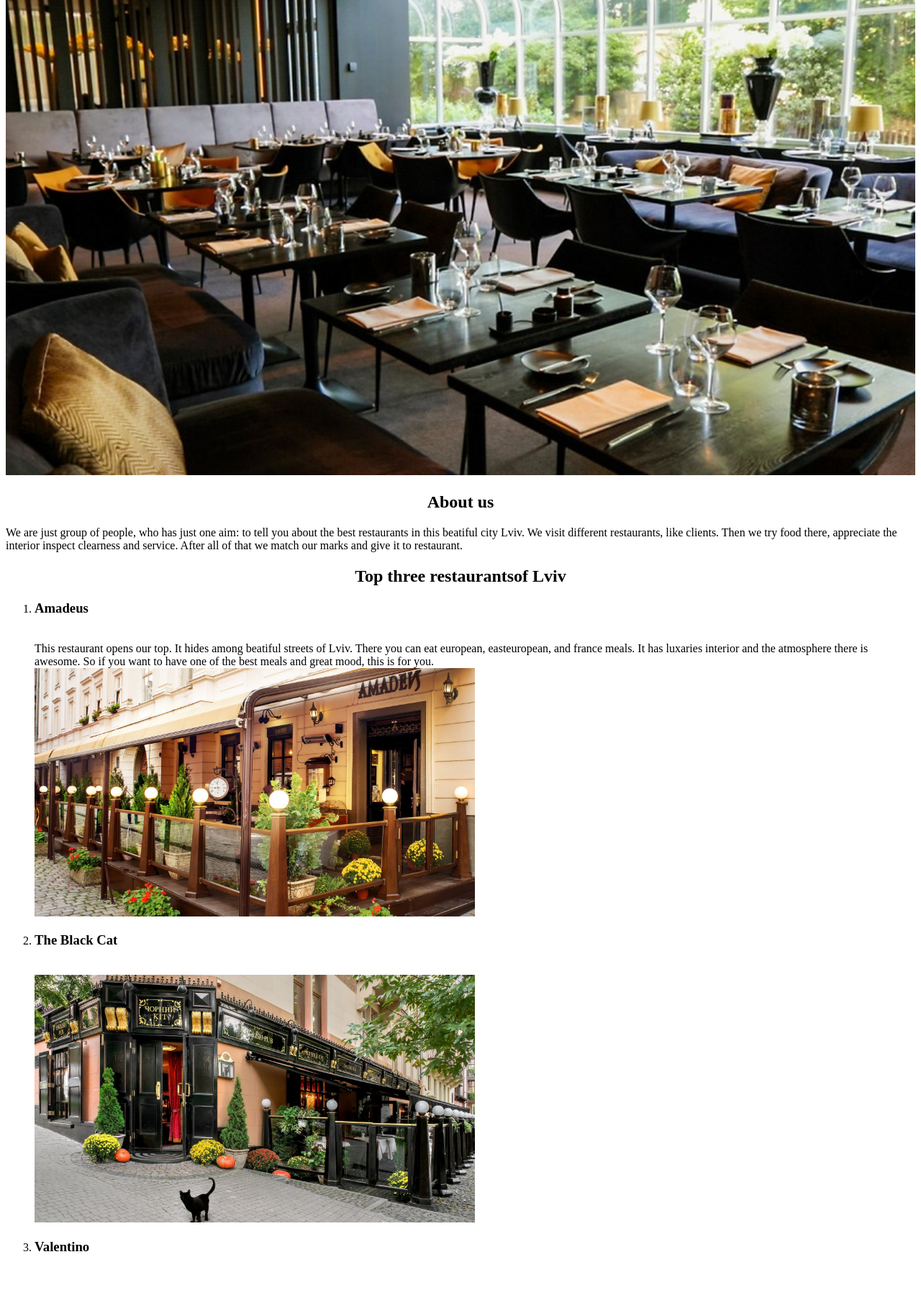
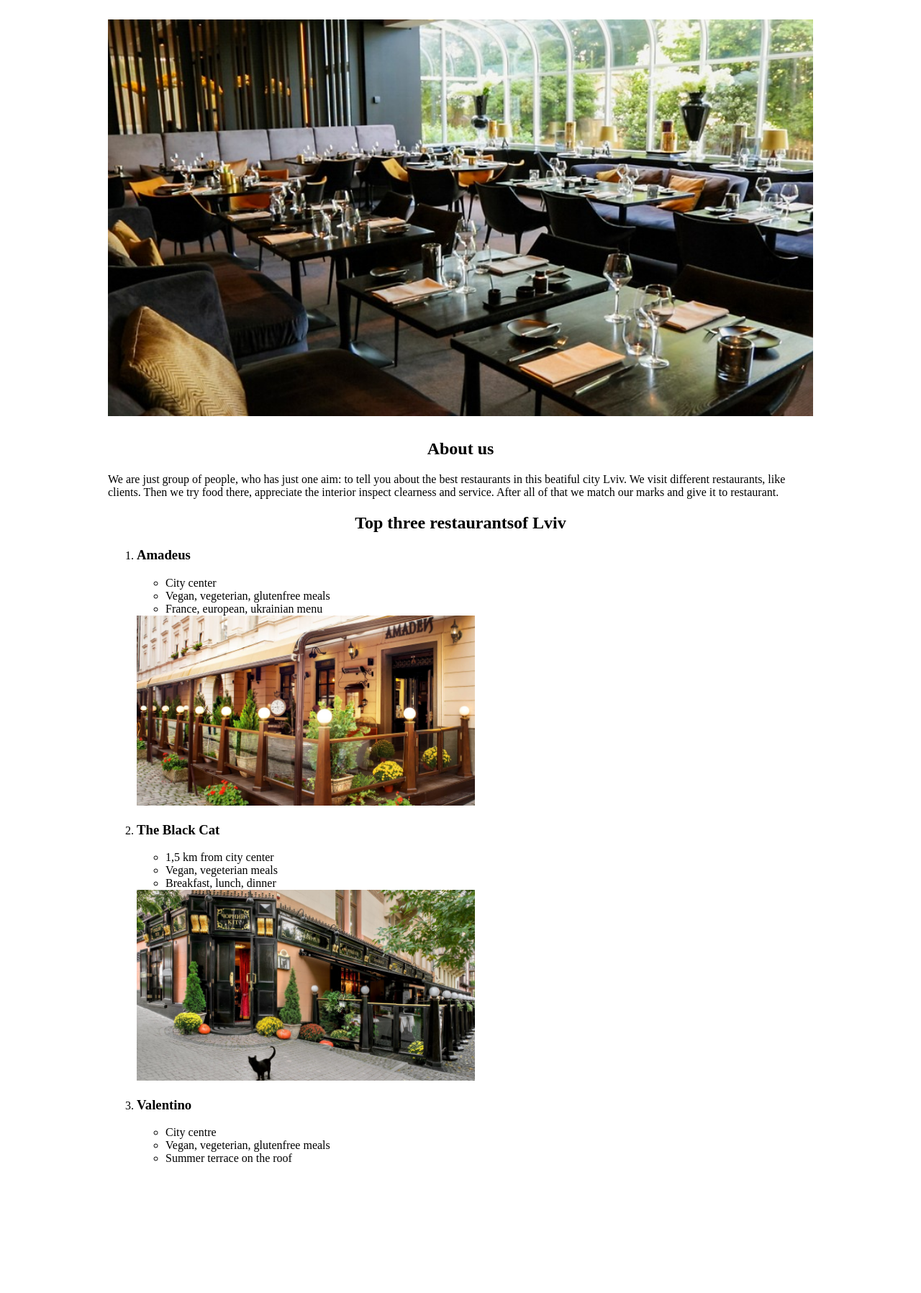
Before and after one commit to DanyAndr/homeproject, a plain HTML site: page index.html in a window 1280 px wide. Shown: the part 175-1971 px from the top of the page at 72% size. After the commit the page ends 1809 px from the top, so only its background shows below. Drawn offline with Linux system fonts and the light colour scheme.

Commit message:
end project

```diff
--- /dev/null
+++ b/css/index.css
@@ -0,0 +1,29 @@
+@import url('https://fonts.googleapis.com/css?family=Lobster');
+
+header .logo {
+    font-family: 'Lobster', monospace;
+    font-size: 2rem;
+    text-align: center;
+    margin: 24px auto;
+    font-weight: bold;
+}
+
+
+
+body {
+    max-width: 980px;
+    margin: auto;
+}
+
+header .menu {
+    display: flex;
+    justify-content: space-around;
+    padding: 0;
+}
+
+
+header .menu li a {
+    text-decoration: none;
+    text-transform: uppercase;
+    color: var(--main-color);
+}
--- a/index.html
+++ b/index.html
@@ -5,17 +5,18 @@
     <meta name="viewport" content="width=device-width, initial-scale=1.0">
     <meta http-equiv="X-UA-Compatible" content="ie=edge">
     <title>homeproject</title>
+    <link rel="stylesheet" href="css/index.css">
 </head>
 <body>
     <header>
         <div class="menu">
             <a href="#about">About us</a>
-            <a href="">Top restaurants</a>
+            <a href="#top_restaurants">Top restaurants</a>
             <a href="">Atmosphere of a year</a>
             <a href="">Contacts</a>
         </div>
         <br>
-        <div class="main header">
+        <div class="logo">
             <h1 align="center">Restaurant blog</h1>
             <img src="img/backstage.jpeg" alt="backstage" width="100%">
         </div>
@@ -29,16 +30,32 @@
             we match our marks and give it to restaurant.</p>
         </div>
         </section>
-        <div class="top">
+        <section id="top_restaurants">
+        <div class="top_restaurants">
             <h2 align="center">Top three restaurantsof Lviv</h2>
             <ol>
-                <li><h3>Amadeus</h3><br> This restaurant opens our top. It hides among beatiful streets of Lviv. There you can eat
-                european, easteuropean, and france meals. It has luxaries interior and the atmosphere there is awesome. So if you want
-                to have one of the best meals and great mood, this is for you.</li>
-                <img src="img/amadeus.jpg" width="50%">
-                <li><h3>The Black Cat</h3><br> </li>
-                <img src="img/black_cat.jpg" width="50%">
-                <li><h3>Valentino</h3><br> </li>
+                <li><h3>Amadeus</h3>
+                    <ul>
+                        <li>City center</li>
+                        <li>Vegan, vegeterian, glutenfree meals</li>
+                        <li>France, european, ukrainian menu</li>
+                    </ul>
+                <img src="img/amadeus.jpg" width="50%"></li>
+                <li><h3>The Black Cat</h3>
+                    <ul>
+                        <li>1,5 km from city center</li>
+                        <li>Vegan, vegeterian meals</li>
+                        <li>Breakfast, lunch, dinner</li>
+                    </ul>
+                <img src="img/black_cat.jpg" width="50%"></li>
+                <li><h3>Valentino</h3>
+                    <ul>
+                        <li>City centre</li>
+                        <li>Vegan, vegeterian, glutenfree meals</li>
+                        <li>Summer terrace on the roof</li>
+                    </ul>
+                </li>
+                </section>
             </ol>
         </div>
     </main>
```
